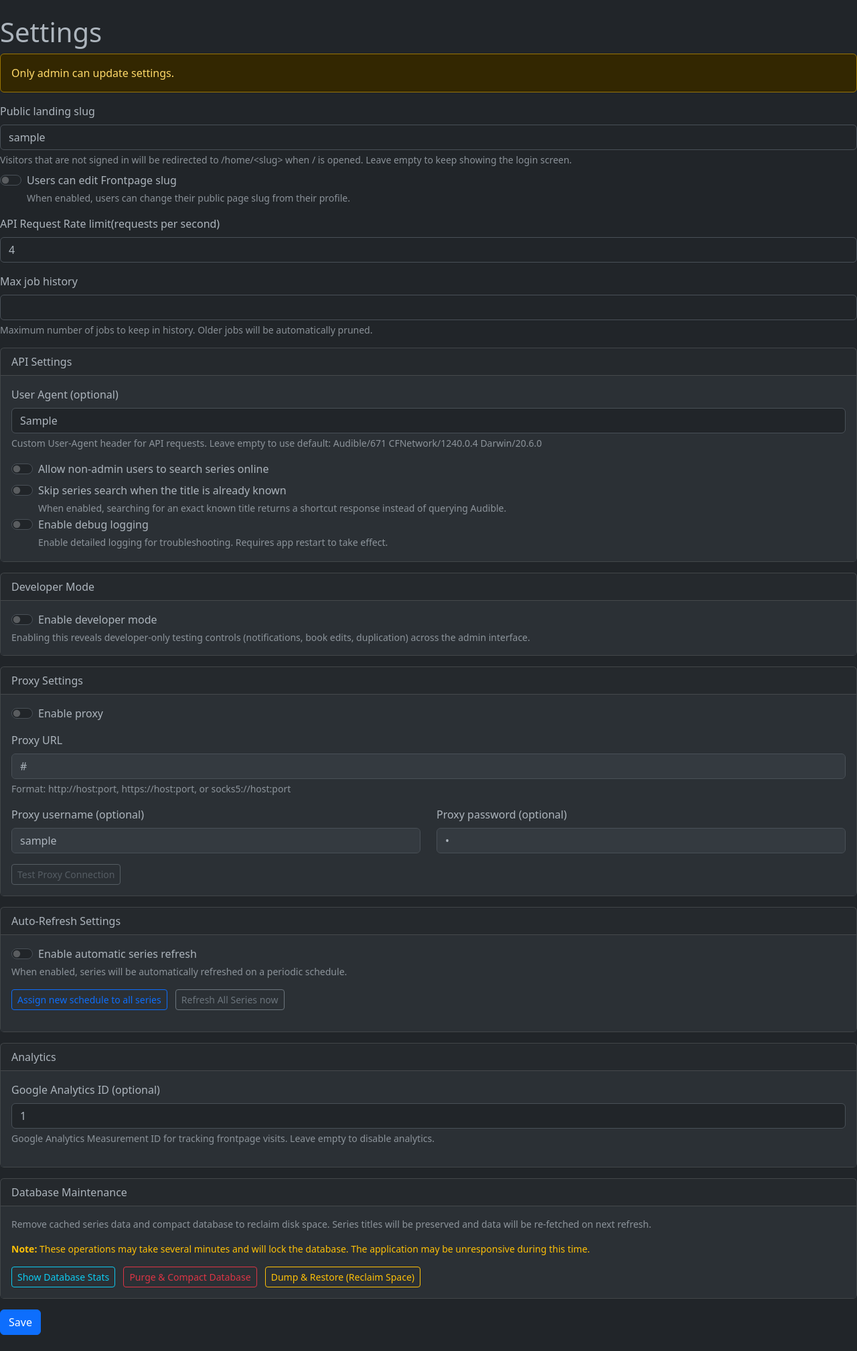
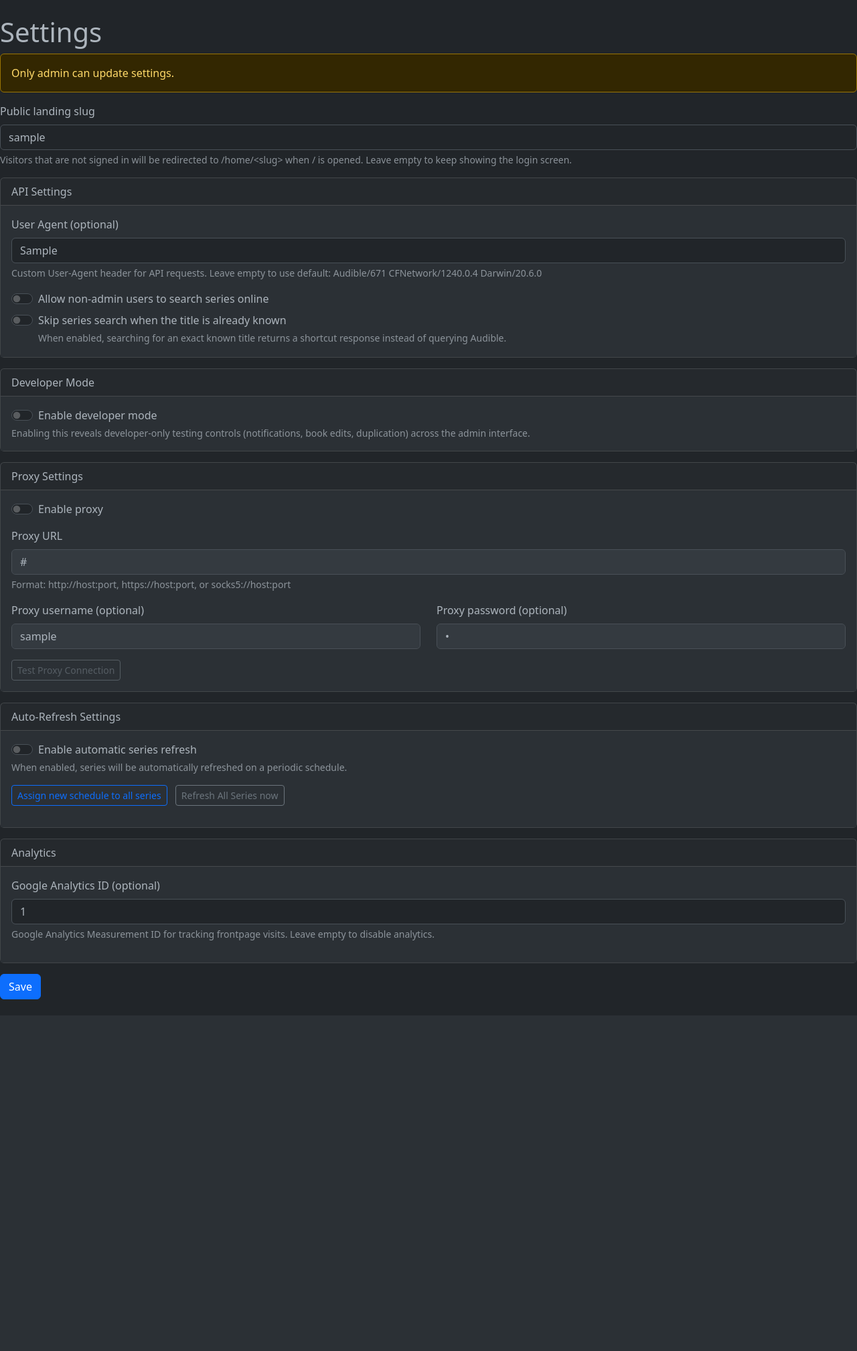
Before and after one commit to elcool0r/audiobook-tracker, a Python web app: template tracker/templates/settings.html in a window 1280 px wide. Shown: the part 56-2073 px from the top of the page at 67% size. After the commit the page ends 1548 px from the top, so only its background shows below. Run offline with Jinja, Linux system fonts and the light colour scheme; the template is opened without the code that fills it: most values are stand-ins (such as "Sample title", 1, 10 or a date in 2020).

Commit message:
settings: show developer-only controls only when developer_mode is enabled (Max job history, API RPS, Users edit frontpage slug, debug logging, Database Maintenance)

```diff
--- a/tracker/templates/settings.html
+++ b/tracker/templates/settings.html
@@ -10,12 +10,15 @@
     <input class="form-control" name="default_frontpage_slug" list="frontpageSlugList" value="{{ settings.default_frontpage_slug or '' }}" placeholder="username or frontpage slug" />
     <datalist id="frontpageSlugList"></datalist>
     <div class="form-text">Visitors that are not signed in will be redirected to /home/&lt;slug&gt; when / is opened. Leave empty to keep showing the login screen.</div>
+    {% if settings.developer_mode %}
     <div class="form-check form-switch mt-2">
       <input class="form-check-input" type="checkbox" name="users_can_edit_frontpage_slug" id="usersCanEditFrontpageSlug" {% if settings.users_can_edit_frontpage_slug %}checked{% endif %} />
       <label class="form-check-label" for="usersCanEditFrontpageSlug">Users can edit Frontpage slug</label>
       <div class="form-text">When enabled, users can change their public page slug from their profile.</div>
     </div>
+    {% endif %}
   </div>
+{% if settings.developer_mode %}
   <div class="mb-3">
     <label class="form-label">API Request Rate limit(requests per second)</label>
     <input class="form-control" name="rate_rps" value="{{ settings.rate_rps }}" />
@@ -25,6 +28,7 @@
     <input class="form-control" name="max_job_history" type="number" value="{{ settings.max_job_history }}" />
     <div class="form-text">Maximum number of jobs to keep in history. Older jobs will be automatically pruned.</div>
   </div>
+{% endif %}
 
   <div class="card mb-3">
     <div class="card-header">API Settings</div>
@@ -43,11 +47,13 @@
         <label class="form-check-label" for="skipKnownSeriesSearchToggle">Skip series search when the title is already known</label>
         <div class="form-text">When enabled, searching for an exact known title returns a shortcut response instead of querying Audible.</div>
       </div>
+{% if settings.developer_mode %}
       <div class="form-check form-switch">
         <input class="form-check-input" type="checkbox" name="debug_logging" id="debugLoggingToggle" {% if settings.debug_logging %}checked{% endif %} />
         <label class="form-check-label" for="debugLoggingToggle">Enable debug logging</label>
         <div class="form-text">Enable detailed logging for troubleshooting. Requires app restart to take effect.</div>
       </div>
+{% endif %}
     </div>
   </div>
 
@@ -123,6 +129,7 @@
     </div>
   </div>
 
+{% if settings.developer_mode %}
   <div class="card mb-3">
     <div class="card-header">Database Maintenance</div>
     <div class="card-body">
@@ -136,6 +143,7 @@
       <div id="dumpRestoreResult" class="mt-2" style="display:none"></div>
     </div>
   </div>
+{% endif %}
 
   <button class="btn btn-primary">Save</button>
 </form>
@@ -177,21 +185,47 @@
   const r = await fetch(apiPath('/api/settings'));
   if (r.ok) {
     currentSettings = await r.json();
-    document.querySelector('[name=default_frontpage_slug]').value = currentSettings.default_frontpage_slug || '';
-    document.querySelector('[name=rate_rps]').value = currentSettings.rate_rps;
-    document.querySelector('[name=max_job_history]').value = currentSettings.max_job_history || 100;
-    document.querySelector('[name=user_agent]').value = currentSettings.user_agent || '';
-    document.querySelector('[name=proxy_url]').value = currentSettings.proxy_url || '';
-    document.querySelector('[name=proxy_username]').value = currentSettings.proxy_username || '';
-    document.querySelector('[name=proxy_password]').value = currentSettings.proxy_password || '';
+    const defaultFp = document.querySelector('[name=default_frontpage_slug]');
+    if (defaultFp) defaultFp.value = currentSettings.default_frontpage_slug || '';
+
+    const rateEl = document.querySelector('[name=rate_rps]');
+    if (rateEl) rateEl.value = currentSettings.rate_rps;
+
+    const maxJobEl = document.querySelector('[name=max_job_history]');
+    if (maxJobEl) maxJobEl.value = currentSettings.max_job_history || 100;
+
+    const userAgentEl = document.querySelector('[name=user_agent]');
+    if (userAgentEl) userAgentEl.value = currentSettings.user_agent || '';
+
+    const proxyUrlEl = document.querySelector('[name=proxy_url]');
+    if (proxyUrlEl) proxyUrlEl.value = currentSettings.proxy_url || '';
+
+    const proxyUserEl = document.querySelector('[name=proxy_username]');
+    if (proxyUserEl) proxyUserEl.value = currentSettings.proxy_username || '';
+
+    const proxyPassEl = document.querySelector('[name=proxy_password]');
+    if (proxyPassEl) proxyPassEl.value = currentSettings.proxy_password || '';
+
     // proxy_enabled: default OFF unless explicitly true
-    document.querySelector('[name=proxy_enabled]').checked = !!currentSettings.proxy_enabled;
-    document.querySelector('[name=auto_refresh_enabled]').checked = currentSettings.auto_refresh_enabled || false;
-    document.querySelector('[name=allow_non_admin_series_search]').checked = currentSettings.allow_non_admin_series_search || false;
+    const proxyEnabledEl = document.querySelector('[name=proxy_enabled]');
+    if (proxyEnabledEl) proxyEnabledEl.checked = !!currentSettings.proxy_enabled;
+
+    const autoRefreshEl = document.querySelector('[name=auto_refresh_enabled]');
+    if (autoRefreshEl) autoRefreshEl.checked = currentSettings.auto_refresh_enabled || false;
+
+    const allowSeriesEl = document.querySelector('[name=allow_non_admin_series_search]');
+    if (allowSeriesEl) allowSeriesEl.checked = currentSettings.allow_non_admin_series_search || false;
+
     // skip_known_series_search: default ON unless explicitly false
-    document.querySelector('[name=skip_known_series_search]').checked = currentSettings.skip_known_series_search !== false;
-    document.querySelector('[name=developer_mode]').checked = !!currentSettings.developer_mode;
-    document.querySelector('[name=users_can_edit_frontpage_slug]').checked = !!currentSettings.users_can_edit_frontpage_slug;
+    const skipKnownEl = document.querySelector('[name=skip_known_series_search]');
+    if (skipKnownEl) skipKnownEl.checked = currentSettings.skip_known_series_search !== false;
+
+    const devModeEl = document.querySelector('[name=developer_mode]');
+    if (devModeEl) devModeEl.checked = !!currentSettings.developer_mode;
+
+    const usersCanEditEl = document.querySelector('[name=users_can_edit_frontpage_slug]');
+    if (usersCanEditEl) usersCanEditEl.checked = !!currentSettings.users_can_edit_frontpage_slug;
+
     syncProxyFields();
   }
 }
@@ -203,30 +237,34 @@
 form.addEventListener('submit', async (ev) => {
   ev.preventDefault();
   const data = {
-    default_frontpage_slug: form.default_frontpage_slug.value || null,
-    rate_rps: parseFloat(form.rate_rps.value) || 2.0,
-    max_job_history: parseInt(form.max_job_history.value,10) || 100,
-    auto_refresh_enabled: form.auto_refresh_enabled.checked || false,
+    default_frontpage_slug: form.default_frontpage_slug ? (form.default_frontpage_slug.value || null) : (currentSettings && currentSettings.default_frontpage_slug) || null,
+    rate_rps: form.rate_rps ? (parseFloat(form.rate_rps.value) || currentSettings.rate_rps || 2.0) : (currentSettings && currentSettings.rate_rps) || 2.0,
+    max_job_history: form.max_job_history ? (parseInt(form.max_job_history.value,10) || currentSettings.max_job_history || 100) : (currentSettings && currentSettings.max_job_history) || 100,
+    auto_refresh_enabled: form.auto_refresh_enabled ? form.auto_refresh_enabled.checked || false : (currentSettings && currentSettings.auto_refresh_enabled) || false,
     manual_refresh_interval_minutes: (form.manual_refresh_interval_minutes ? parseInt(form.manual_refresh_interval_minutes.value,10) : (currentSettings && currentSettings.manual_refresh_interval_minutes)) || 10,
     response_groups: currentSettings && currentSettings.response_groups || null,
-    user_agent: form.user_agent.value || null,
-    allow_non_admin_series_search: form.allow_non_admin_series_search.checked || false,
-    skip_known_series_search: form.skip_known_series_search.checked || false,
-    debug_logging: form.debug_logging.checked || false,
-    developer_mode: form.developer_mode.checked || false,
-    proxy_enabled: form.proxy_enabled.checked || false,
-    proxy_url: form.proxy_url.value || null,
-    proxy_username: form.proxy_username.value || null,
-    proxy_password: form.proxy_password.value || null,
+    user_agent: form.user_agent ? form.user_agent.value || null : (currentSettings && currentSettings.user_agent) || null,
+    allow_non_admin_series_search: form.allow_non_admin_series_search ? form.allow_non_admin_series_search.checked || false : (currentSettings && currentSettings.allow_non_admin_series_search) || false,
+    skip_known_series_search: form.skip_known_series_search ? form.skip_known_series_search.checked || false : (currentSettings && currentSettings.skip_known_series_search) !== false,
+    debug_logging: form.debug_logging ? form.debug_logging.checked || false : (currentSettings && currentSettings.debug_logging) || false,
+    developer_mode: form.developer_mode ? form.developer_mode.checked || false : (currentSettings && currentSettings.developer_mode) || false,
+    proxy_enabled: form.proxy_enabled ? form.proxy_enabled.checked || false : (currentSettings && currentSettings.proxy_enabled) || false,
+    proxy_url: form.proxy_url ? form.proxy_url.value || null : (currentSettings && currentSettings.proxy_url) || null,
+    proxy_username: form.proxy_username ? form.proxy_username.value || null : (currentSettings && currentSettings.proxy_username) || null,
+    proxy_password: form.proxy_password ? form.proxy_password.value || null : (currentSettings && currentSettings.proxy_password) || null,
     secret_key: currentSettings && currentSettings.secret_key || null,
-    users_can_edit_frontpage_slug: form.users_can_edit_frontpage_slug.checked || false,
-    google_analytics_id: form.google_analytics_id.value || null
+    users_can_edit_frontpage_slug: form.users_can_edit_frontpage_slug ? form.users_can_edit_frontpage_slug.checked || false : (currentSettings && currentSettings.users_can_edit_frontpage_slug) || false,
+    google_analytics_id: form.google_analytics_id ? form.google_analytics_id.value || null : (currentSettings && currentSettings.google_analytics_id) || null
   };
   const resp = await fetch(apiPath('/api/settings'), {method:'POST', headers:{'Content-Type':'application/json'}, body: JSON.stringify(data)});
   if (resp.ok) {
     document.getElementById('saved').style.display = 'block';
     setTimeout(()=>{document.getElementById('saved').style.display='none'},2000);
     await loadSettings();
+    // If developer mode state changed, reload the page so developer-only controls are rendered by the server
+    if ((currentSettings && !!currentSettings.developer_mode) !== (form.developer_mode ? !!form.developer_mode.checked : false)) {
+      location.reload();
+    }
   }
 });
 
```
